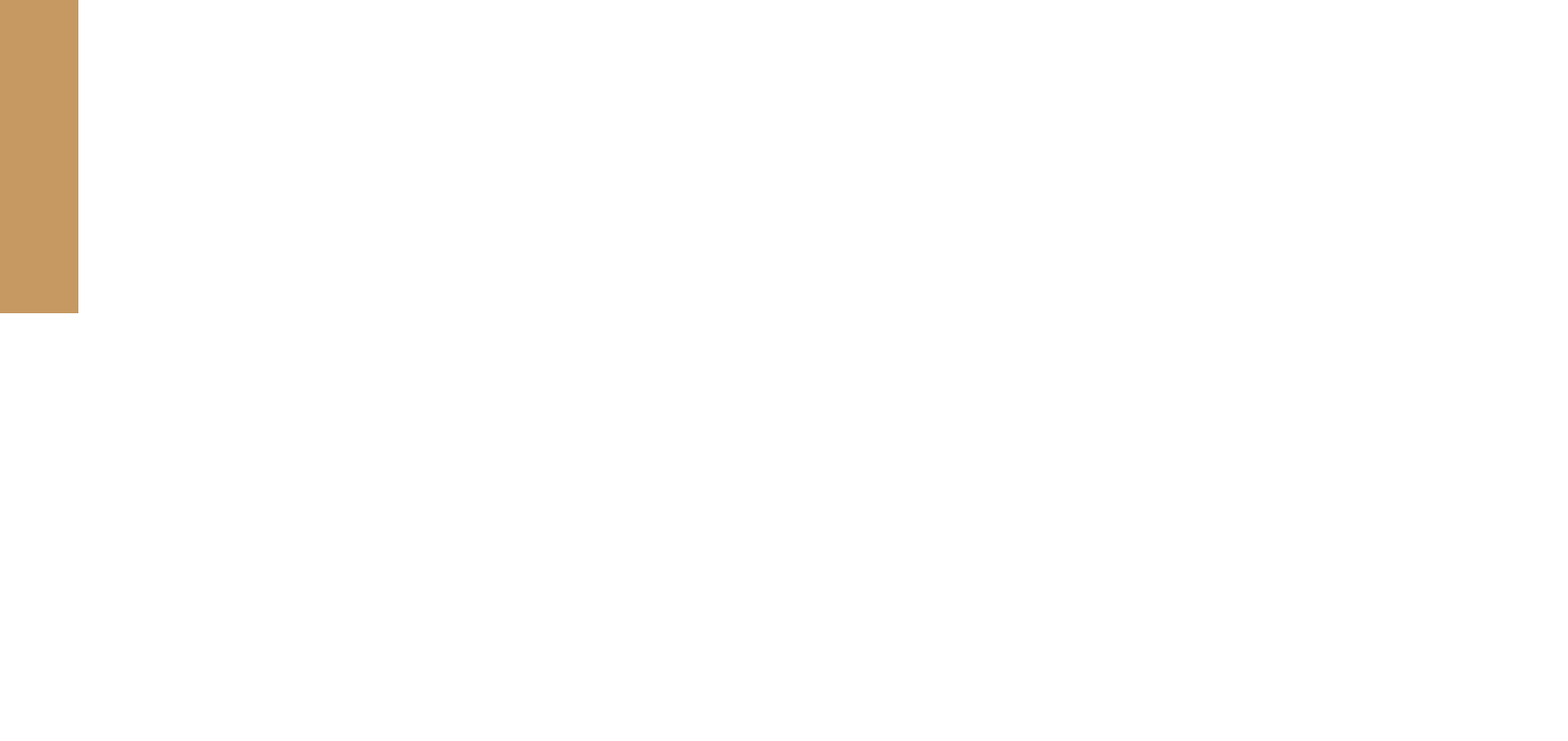
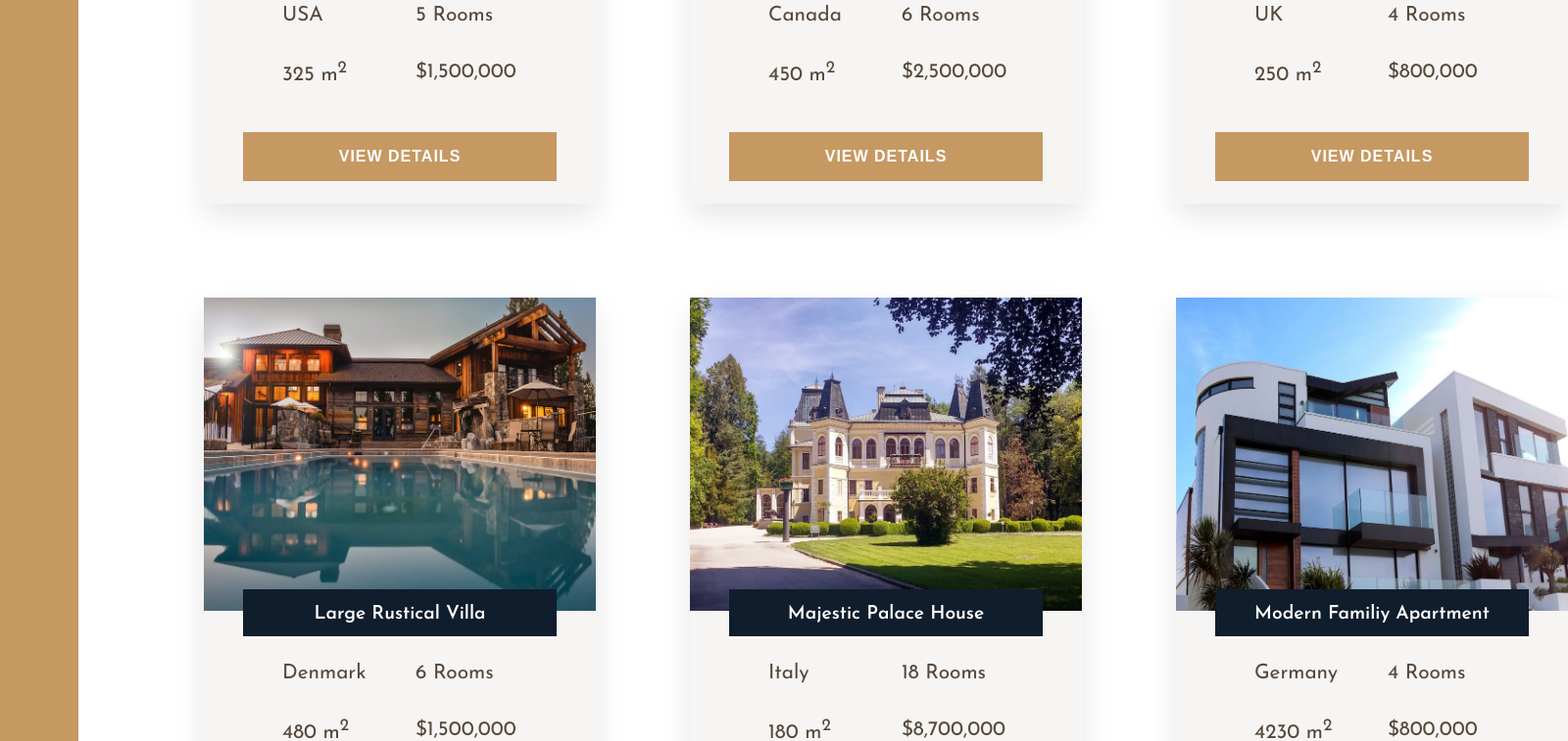
Before and after one commit to kobir1989/Real-estate-website-project, a React (Create React App) app: page / in a window 1280 px wide. Shown: the part 2880-3637 px from the top of the page at 98% size, 1600 px wide, since content can reach past the window. Before the commit the page ends 3200 px from the top, so only its background shows below. Built offline with nearby package versions, Linux system fonts and the light colour scheme; the HTML template or start-up script is replaced by a standard one.

Commit message:
Homes section added

```diff
--- a/src/App.js
+++ b/src/App.js
@@ -3,6 +3,7 @@
 import NavManue from './Component/NavManue/NavManue';
 import Feature from './Component/Feature/Feature';
 import Story from './Component/Story/Story';
+import Homes from './Component/Homes/Homes';
 function App() {
   return (
     <div id='container__main'>
@@ -13,6 +14,7 @@
         <Header />
         <Feature />
         <Story />
+        <Homes />
       </div>
     </div>
   );
--- a/src/App.scss
+++ b/src/App.scss
@@ -6,7 +6,7 @@
 }
 .nav__manue-left {
   width: 5rem;
-  height: 200rem;
+  height: 400rem;
   background-color: var(--deep-orange);
 }
 .whole__body {
--- /dev/null
+++ b/src/Component/Homes/Homes.js
@@ -0,0 +1,34 @@
+import React from 'react';
+import './Homes.scss';
+import homesData from './homesData';
+import Button from '../Layout/Buttton';
+function Homes() {
+  return (
+    <div className='homes__container'>
+      {homesData.map((item) => {
+        return (
+          <div className='homes__container-card'>
+            <div className='homes__container-card-img'>
+              <img src={item.imageUrl} alt='home.jpeg' />
+            </div>
+            <div className='homes__container-card-banner'>
+              <h4>{item.banner}</h4>
+            </div>
+            <div className='homes__container-card-text'>
+              <p>{item.country}</p>
+              <p>{item.rooms}</p>
+              <p>
+                {item.size} m<sup>2</sup>
+              </p>
+              <p>{item.price}</p>
+            </div>
+            <div className='homes__container-card-btn'>
+              <Button>VIEW DETAILS</Button>
+            </div>
+          </div>
+        );
+      })}
+    </div>
+  );
+}
+export default Homes;
--- /dev/null
+++ b/src/Component/Homes/Homes.scss
@@ -0,0 +1,52 @@
+.homes__container {
+  width: 80%;
+  margin: auto;
+  padding-top: 10rem;
+  display: grid;
+  grid-template-columns: 1fr 1fr 1fr;
+  grid-template-rows: 1fr 1fr;
+  grid-gap: 6rem;
+
+  &-card {
+    justify-self: center;
+    align-self: center;
+    width: 25rem;
+    height: 36rem;
+    position: relative;
+    background-color: var(--deep-bg-color);
+    box-shadow: 0 0.8rem 1.8rem rgba(0, 0, 0, 0.1);
+
+    &-banner {
+      background-color: var(--deep-navy);
+      width: 80%;
+      height: 3rem;
+      color: var(--white);
+      position: absolute;
+      bottom: 40%;
+      left: 10%;
+    }
+    &-banner h4 {
+      font-size: 1.2rem;
+      text-align: center;
+      padding: 1rem;
+    }
+    &-text {
+      font-size: 1.3rem;
+      margin: 3rem 0;
+      color: var(--gray);
+      display: grid;
+      grid-template-columns: 6.5rem 6.5rem;
+      grid-template-rows: 1fr 1fr;
+      grid-gap: 2rem;
+      align-items: center;
+      justify-content: center;
+    }
+    &-btn {
+      text-align: center;
+    }
+  }
+  &-card-img img {
+    width: 25rem;
+    height: 20rem;
+  }
+}
--- /dev/null
+++ b/src/Component/Homes/homesData.js
@@ -0,0 +1,58 @@
+const homesData = [
+  {
+    id: 1,
+    imageUrl: require('../../Assets/house-1.jpeg'),
+    banner: 'Beautiful Familiy House',
+    country: 'USA',
+    rooms: '5 Rooms',
+    size: '325',
+    price: '$1,500,000',
+  },
+  {
+    id: 2,
+    imageUrl: require('../../Assets/house-2.jpeg'),
+    banner: 'Modern Glass Villa',
+    country: 'Canada',
+    rooms: '6 Rooms',
+    size: '450',
+    price: '$2,500,000',
+  },
+  {
+    id: 3,
+    imageUrl: require('../../Assets/house-3.jpeg'),
+    banner: 'Cozy Country House',
+    country: 'UK',
+    rooms: '4 Rooms',
+    size: '250',
+    price: '$800,000',
+  },
+  {
+    id: 4,
+    imageUrl: require('../../Assets/house-4.jpeg'),
+    banner: 'Large Rustical Villa',
+    country: 'Denmark',
+    rooms: '6 Rooms',
+    size: '480',
+    price: '$1,500,000',
+  },
+  {
+    id: 5,
+    imageUrl: require('../../Assets/house-5.jpeg'),
+    banner: 'Majestic Palace House',
+    country: 'Italy',
+    rooms: '18 Rooms',
+    size: '180',
+    price: '$8,700,000',
+  },
+  {
+    id: 6,
+    imageUrl: require('../../Assets/house-6.jpeg'),
+    banner: 'Modern Familiy Apartment',
+    country: 'Germany',
+    rooms: '4 Rooms',
+    size: '4230',
+    price: '$800,000',
+  },
+];
+
+export default homesData;
--- a/src/Component/Story/Story.scss
+++ b/src/Component/Story/Story.scss
@@ -2,7 +2,7 @@
   margin-top: 8rem;
   display: flex;
   justify-content: space-between;
-  background-color: rgba(235, 229, 229, 0.425);
+  background-color: var(--deep-bg-color);
   width: 100%;
 
   &-images {
@@ -38,7 +38,7 @@
     display: flex;
     flex-direction: column;
     justify-content: center;
-    align-items: left;
+    align-items: flex-start;
     padding-left: 15rem;
   }
   &-text h4 {
--- a/src/index.scss
+++ b/src/index.scss
@@ -5,6 +5,7 @@
   --white: #ffffff;
   --gray: #54483a;
   --deep-navy: #101d2c;
+  --deep-bg-color: rgba(235, 229, 229, 0.425);
 }
 
 * {
```
